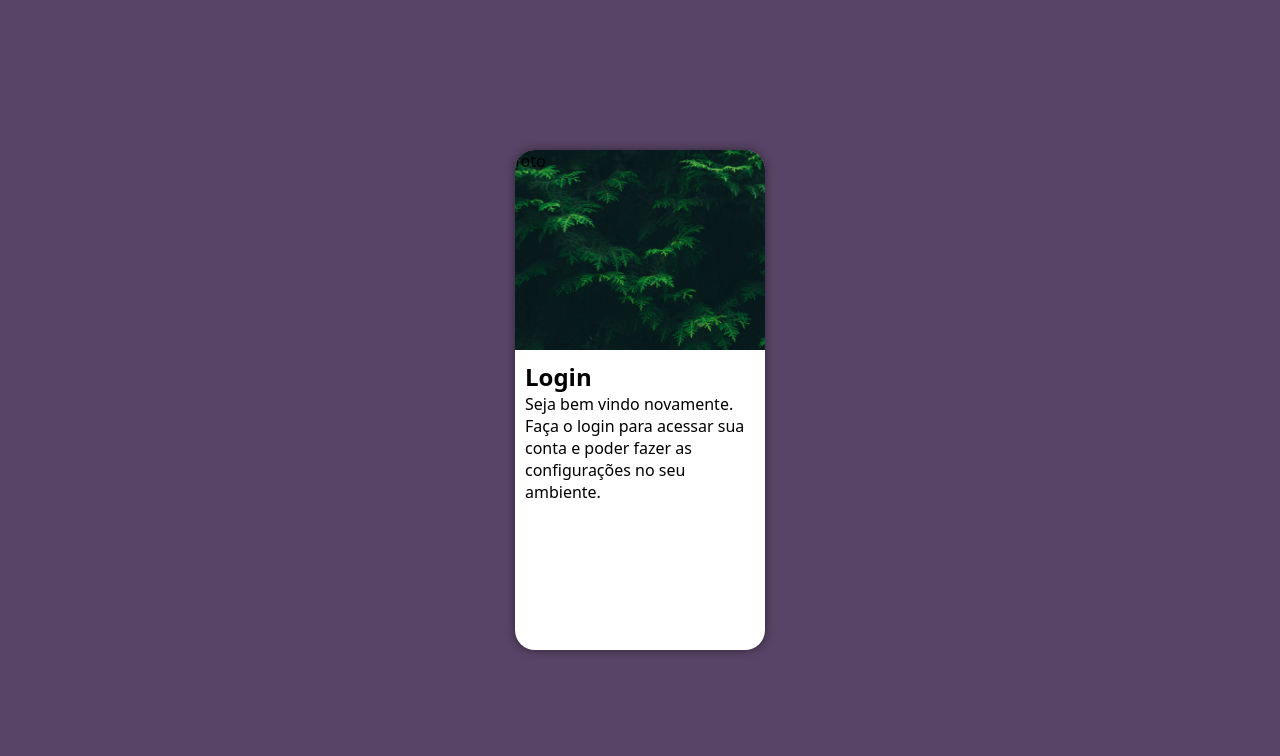
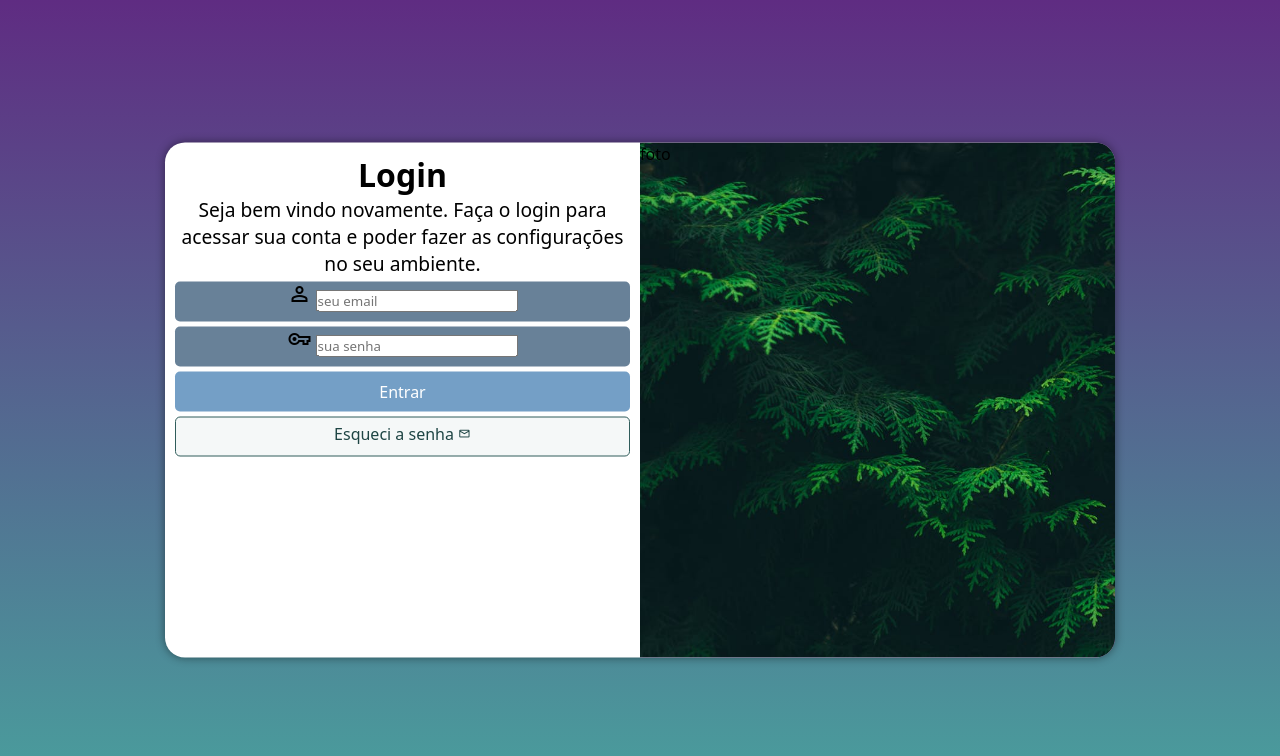
Before and after one commit to camiladlima/projeto-login, a plain HTML site: page index.html in a window 1280 px wide. Drawn offline with nearby package versions, Linux system fonts and the light colour scheme.

Commit message:
estilo atualizado

```diff
--- a/estilos/media-query.css
+++ b/estilos/media-query.css
@@ -20,24 +20,32 @@
         width: 70%;
     }
 
-    @media screen and (min-width: 992px) {
-        body:{
-            background-image: linear-gradient(to top, #49a09d, #5f2c82);
-        }
+}
 
-        section#login{
-            width: 950px;
-        }
+@media screen and (min-width: 992px) {
+    body{
+        background-image: linear-gradient(to top, #49a09d, #5f2c82);
+    }
 
+    section#login{
+        width: 950px;
     }
-    section#login > div#imagen{
-        float: left;
+    section#login > div#imagem{
+        float: right;
         width: 50%;
         height: 100%;
     }
 
     section#login > div#formulario{
-        float: right;
+        float: left;
         width: 50%;
     }
+
+    div#formulario > h1{
+        font-size: 2em;
+    }
+
+    div#formulario > p {
+        font-size: 1.2em;
+    }
 }
--- a/estilos/style.css
+++ b/estilos/style.css
@@ -34,11 +34,11 @@ section#login{
 
     background-color: white;
     width: 250px;
-    height: 500px;
+    height: 515px;
     border-radius: 20px;
     box-shadow: 0px 0px 10px rgba(0, 0, 0, 0.463);
-    transition: width 0.5s, height 0.5s;
-    -o-transition-timing-function: ease;
+    transition: width 0.3s, height 0.3s;
+    transition-timing-function: ease;
 }
 
 section#login > div#imagem{
@@ -55,3 +55,66 @@ section#login > div#formulario{
     padding: 10px;
 
 }
+
+div#formulario{
+    text-align: center;
+    margin-bottom: 10px;
+}
+
+div#formulario > p {
+    font-size: 0.8em;
+}
+
+form > div.campo{
+    background-color: #1e4366ab;
+    width: 100%;
+    display: block;
+    height: 40px;
+    border-radius: 5px;
+    margin: 5px 0px;
+}
+
+div.campo > label{
+    display: none;
+}
+
+form > input[type=submit ] {
+    display: block;
+    font-size: 1em;
+    width: 100%;
+    height: 40px;
+    background-color: #3170abab;
+    color: white;
+    border: none;
+    border-radius: 5px;
+    margin-top: 5px;
+}
+
+form > input[type=submit]:hover{
+    background-color: #1e4366ab;
+    cursor: pointer;
+}
+form > a.botao {
+    display: block;
+    text-align: center;
+    font-size: 1em;
+    width: 100%;
+    height: 40px;
+    padding-top: 5px;
+    margin-top: 5px;
+    background-color: #f5f8f8 ;
+    color: #1e4544;
+    border: 1px solid #305d5b ;
+    border-radius: 5px;
+    text-decoration: none;
+}
+
+form > a.botao:hover{
+    background-color: #6da3a0;
+    color: #285b58;
+}
+
+form > a.botao > span{
+    font-size: 0.8em;
+
+}
--- a/index.html
+++ b/index.html
@@ -4,6 +4,7 @@
     <meta charset="UTF-8">
     <meta name="viewport" content="width=device-width, initial-scale=1.0">
     <title>Login</title>
+    <link href="https://fonts.googleapis.com/css2?family=Material+Symbols+Outlined" rel="stylesheet" />
     <link rel="stylesheet" href="estilos/style.css">
     <link rel="stylesheet" href="estilos/media-query.css">
 </head>
@@ -16,7 +17,20 @@
             <div id="formulario">
                 <h1>Login</h1>
                 <p>Seja bem vindo novamente. Faça o login para acessar sua conta e poder fazer as configurações no seu ambiente.
-                    <form action="" method="post"></form>
+                    <form action="login.php" method="post">
+                        <div class="campo">
+                            <span class="material-symbols-outlined">person</span>
+                            <input type="email" name="login" id="ilogin" placeholder="seu email" autocomplete="email" maxlength="30" required>
+                            <label for="ilogin"></label>
+                        </div>
+                        <div class="campo">
+                            <span class="material-symbols-outlined">vpn_key</span>
+                            <input type="password" name="senha" id="isenha" placeholder="sua senha" autocomplete="current-password" required minlength="8" maxlength="20">
+                            <label for="isenha"></label>
+                        </div>
+                        <input type="submit" value="Entrar">
+                        <a href="esqueci.html" class="botao"> Esqueci a senha <span class="material-symbols-outlined">mail</span></a>
+                    </form>
                 </p>
             </div>
         </section>
```
